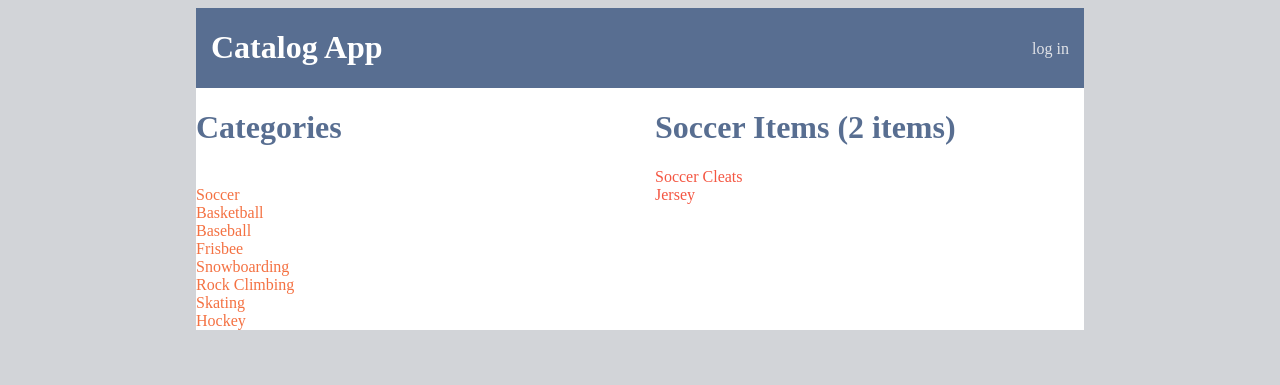
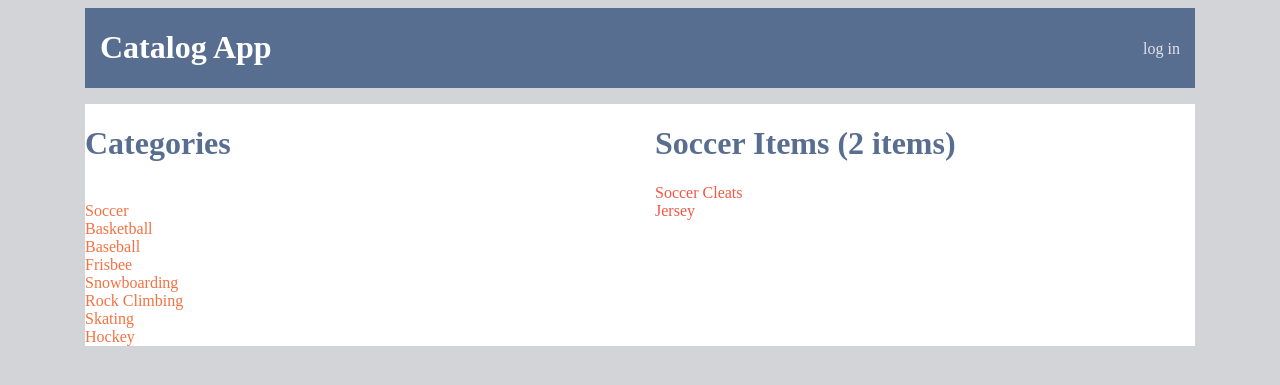
Before and after one commit to sarahchang2013/item-catalog, a Flask app: page /catalog/Soccer/items in a window 1280 px wide. Shown: the top 385 px of the page. Run offline with Flask 2, Linux system fonts and the light colour scheme.

Commit message:
fix bug of user_id in item table

```diff
--- a/vagrant/catalog/application.py
+++ b/vagrant/catalog/application.py
@@ -234,6 +234,7 @@ def addItem():
 			#New item confirmed, add to database
 			newItem = Item(title=title,
 							description=description,
+							user_id=session['user_id'],
 							category_id=category_id)
 			dbsession.add(newItem)
 			dbsession.commit()
--- a/vagrant/catalog/static/styles.css
+++ b/vagrant/catalog/static/styles.css
@@ -4,9 +4,9 @@ body {
 }
 
 .pane {
-	width: 80%;
-	height: 90%;
-	margin: auto;
+	width: 100%;
+	height: 100%;
+	margin: 1em auto auto auto;
 	background-color: #ffffff;
 }
 
--- a/vagrant/catalog/templates/layout.html
+++ b/vagrant/catalog/templates/layout.html
@@ -8,7 +8,6 @@
   </head>
 
   <body class="container">
-    <div class="pane">
     <header class="row" id="navbar">
       <div class="col-12">
         <h1 id="sitename"><a class="site-name" href="{{url_for('homePage')}}">Catalog App</a></h1>
@@ -21,7 +20,7 @@
         </span>
       </div>
     </header>
-
+    <div class="pane">
       <div class="flash">
         {% with messages = get_flashed_messages() %}
         {% if messages %}
```
Also changed, not shown: vagrant/catalog/catalog.db. Lines whose indentation alone changed are shown as unchanged.
